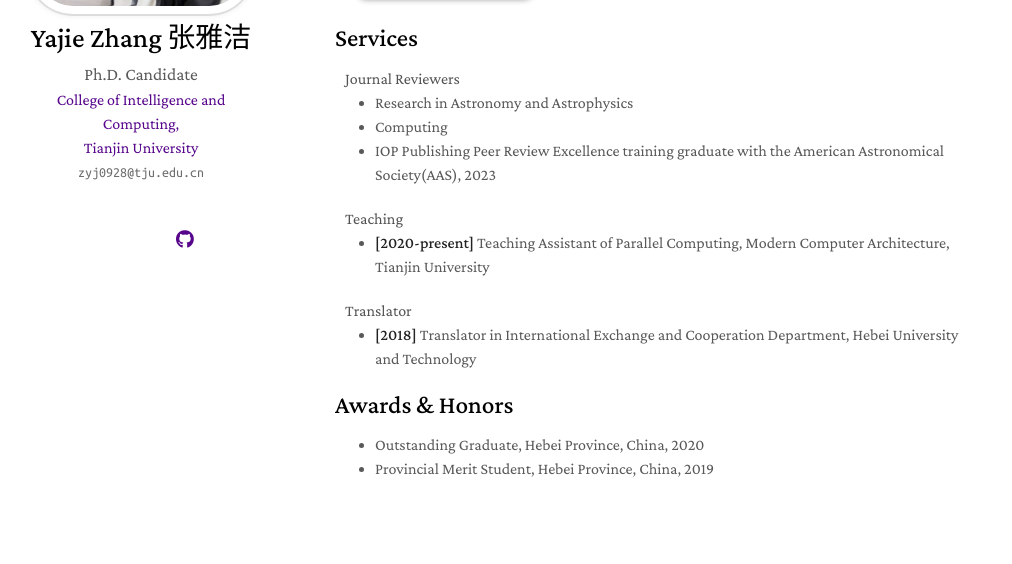
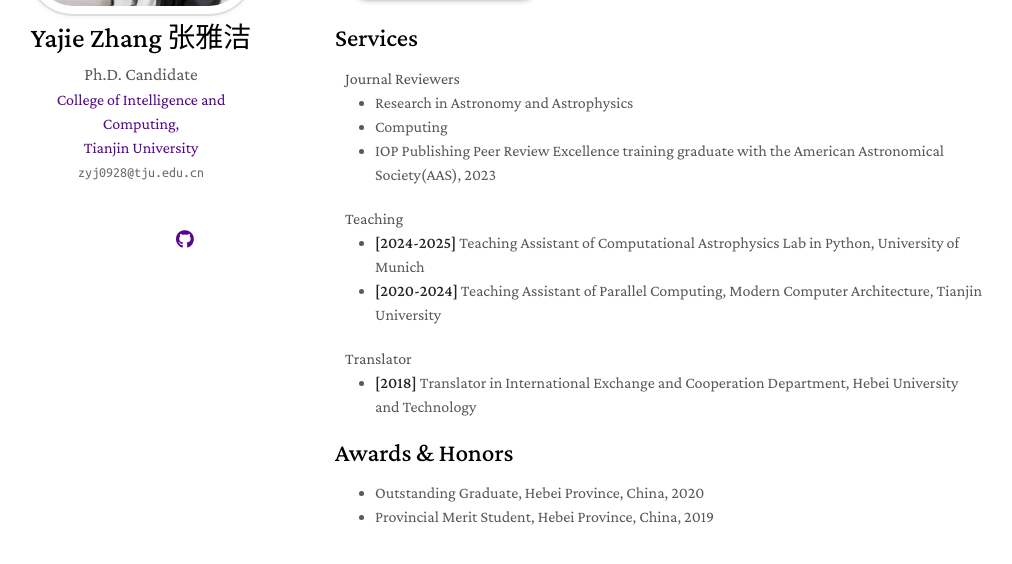
Before and after one commit to Yajie-Z/Yajie-Z.github.io, a Jekyll site: the page built from index.md, in a window 1280 px wide and 900 px high, scrolled down 1717 px, cut to the strip 277-841 px from the top of the window. Shown: the whole strip, without its empty margins (135-1147 px from the left). Built offline with Jekyll 4.4.1, drawn with Linux system fonts in a browser that asks for light colours; nearby versions of some CDN libraries; a style sheet for code colours, icons or effects is not loaded; our own code applies the rules of GitHub Pages for plain Markdown files.

Commit message:
Update services.md

```diff
--- a/_includes/services.md
+++ b/_includes/services.md
@@ -20,7 +20,8 @@
 <h4 style="margin:0 10px 0;">Teaching</h4>
 
 <ul style="margin:0 0 20px;">
-  <li><strong>[2020-present]</strong> Teaching Assistant of Parallel Computing, Modern Computer Architecture, Tianjin University</li>
+  <li><strong>[2024-2025]</strong> Teaching Assistant of Computational Astrophysics Lab in Python, University of Munich</li>
+  <li><strong>[2020-2024]</strong> Teaching Assistant of Parallel Computing, Modern Computer Architecture, Tianjin University</li>
    </ul>
 
 <h4 style="margin:0 10px 0;">Translator</h4>
```
